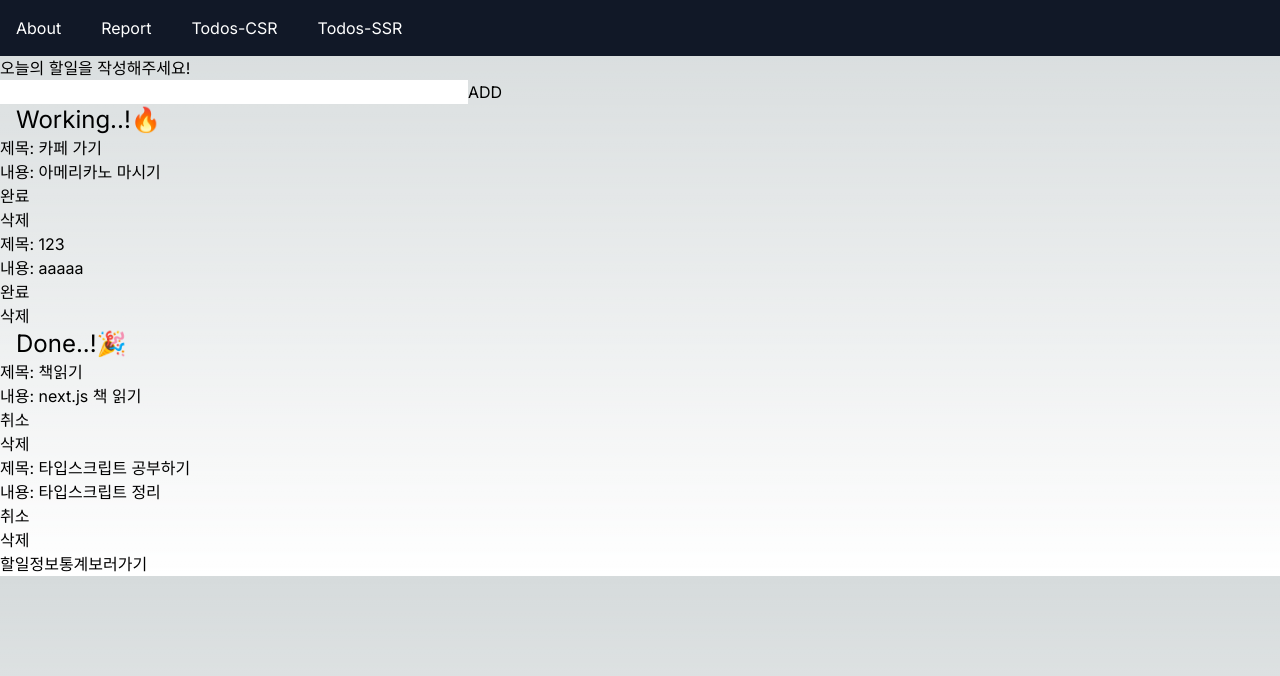
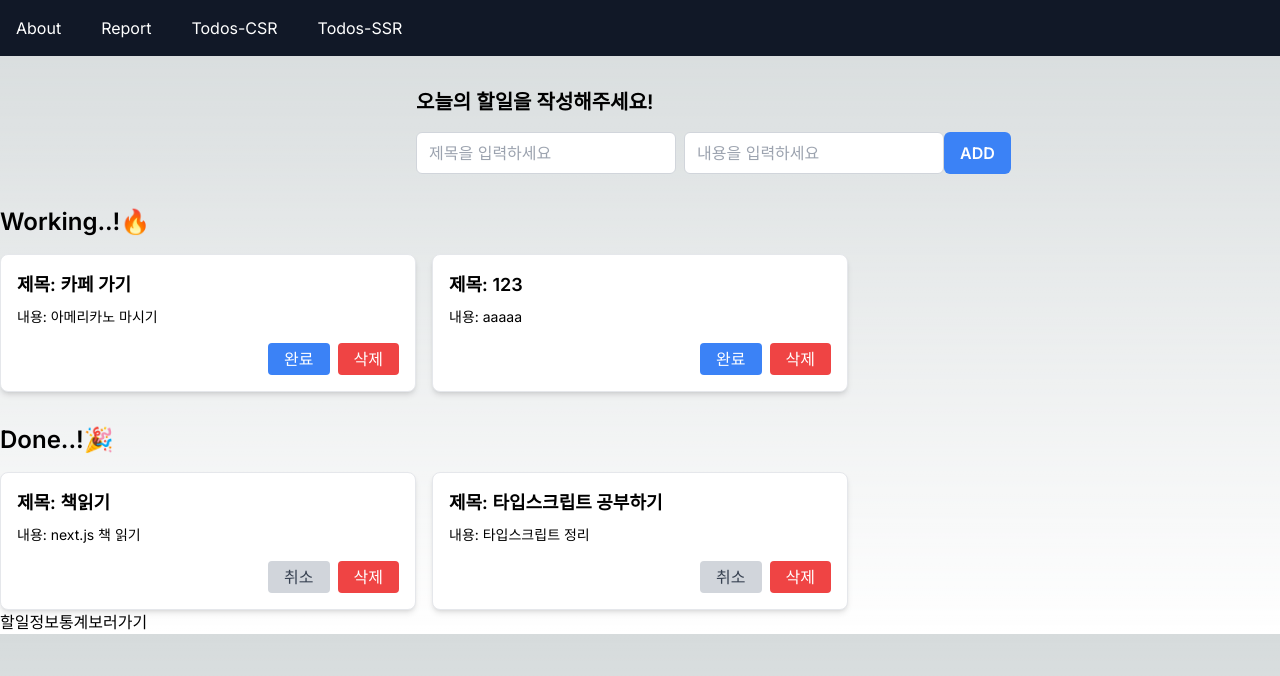
Before and after one commit to developeryeon/nextjs-todolist, a Next.js app: page /todo-csr in a window 1280 px wide. Shown: the top 676 px of the page. Built offline with nearby package versions, Linux system fonts and the light colour scheme; data requests are answered from the project's data file.

Commit message:
[add] : css 추가

```diff
--- a/src/app/todo-ssr/page.tsx
+++ b/src/app/todo-ssr/page.tsx
@@ -10,12 +10,12 @@ const TodoSSRPage = async () => {
 
 	return (
 		<section>
-			<div>
+			<div className="text-2xl">
 				<Link href={'/report'}>할일 정보 통계 보러가기</Link>
 			</div>
 			<hr />
-			<div>
-				<h2>Working..!🔥</h2>
+			<div className="bg-indigo-100 outline outline-offset-2  max-w-96">
+				<h2 className="text-3xl text-black ml-4 ">Working..!🔥</h2>
 				<div>
 					{todoList
 						.filter((todoItem) => {
@@ -35,7 +35,7 @@ const TodoSSRPage = async () => {
 			</div>
 			<br />
 			<div>
-				<h2>Done..!🎉</h2>
+				<h2 className="text-3xl text-black ml-4">Done..!🎉</h2>
 				<div>
 					{todoList
 						.filter((todoItem) => {
--- a/src/components/todoComponents/TodoForm.tsx
+++ b/src/components/todoComponents/TodoForm.tsx
@@ -34,12 +34,14 @@ const TodoForm = () => {
 	};
 
 	return (
-		<form onSubmit={onSubmitHandler}>
-			<h2>오늘의 할일을 작성해주세요!</h2>
-			<div>
-				<input type="text" value={title} onChange={onChangeTitleInput} />
-				<input type="text" value={contents} onChange={onChangeContentInput} />
-				<button type="submit">ADD</button>
+		<form onSubmit={onSubmitHandler} className="max-w-md mx-auto mt-8">
+			<h2 className="text-xl font-semibold mb-4">오늘의 할일을 작성해주세요!</h2>
+			<div className="flex">
+				<input type="text" value={title} onChange={onChangeTitleInput} className="mr-2 px-3 py-2 border border-gray-300 focus:outline-none focus:ring-2 focus:ring-blue-500 focus:border-transparent rounded-md flex-1" placeholder="제목을 입력하세요" />
+				<input type="text" value={contents} onChange={onChangeContentInput} className="px-3 py-2 border border-gray-300 focus:outline-none focus:ring-2 focus:ring-blue-500 focus:border-transparent rounded-md flex-1" placeholder="내용을 입력하세요" />
+				<button type="submit" className="px-4 py-2 bg-blue-500 text-white font-semibold rounded-md hover:bg-blue-600 focus:outline-none focus:bg-blue-600">
+					ADD
+				</button>
 			</div>
 		</form>
 	);
--- a/src/components/todoComponents/TodoList.tsx
+++ b/src/components/todoComponents/TodoList.tsx
@@ -14,24 +14,25 @@ const TodoList = ({ isDone }: isDoneType) => {
 
 	if (isSuccess) {
 		return (
-			<div>
-				<h2 className="text-2xl text-black ml-4">{isDone ? 'Done..!🎉' : 'Working..!🔥'}</h2>
-				<div>
+			<div className="mt-8">
+				<h2 className="text-2xl font-semibold mb-4">{isDone ? 'Done..!🎉' : 'Working..!🔥'}</h2>
+				<div className="grid grid-cols-1 md:grid-cols-2 lg:grid-cols-3 gap-4">
 					{todoList
 						?.filter((todoItem) => isDone === todoItem.isDone)
 						.map((todoItem) => (
-							<div key={todoItem.id}>
-								<p>
-									<label>제목: {todoItem.title}</label>
-								</p>
-								<p>
-									<label>내용: {todoItem.contents}</label>
-								</p>
+							<div key={todoItem.id} className="border rounded-lg overflow-hidden shadow-md bg-white">
+								<div className="p-4">
+									<p className="text-lg font-semibold mb-2">제목: {todoItem.title}</p>
+									<p className="text-sm mb-4">내용: {todoItem.contents}</p>
 
-								<div>
-									<button onClick={() => updateTodoMutation({ ...todoItem, isDone: !todoItem.isDone })}>{todoItem.isDone ? '취소' : '완료'}</button>
-									<br />
-									<button onClick={() => deleteTodoMutation(todoItem)}>삭제</button>
+									<div className="flex justify-end">
+										<button onClick={() => updateTodoMutation({ ...todoItem, isDone: !todoItem.isDone })} className={`py-1 px-4 mr-2 rounded ${todoItem.isDone ? 'bg-gray-300 text-gray-700' : 'bg-blue-500 text-white'}`}>
+											{todoItem.isDone ? '취소' : '완료'}
+										</button>
+										<button onClick={() => deleteTodoMutation(todoItem)} className="py-1 px-4 bg-red-500 text-white rounded">
+											삭제
+										</button>
+									</div>
 								</div>
 							</div>
 						))}
```
Also changed, not shown: src/app/globals.css (+1 -6 lines).
